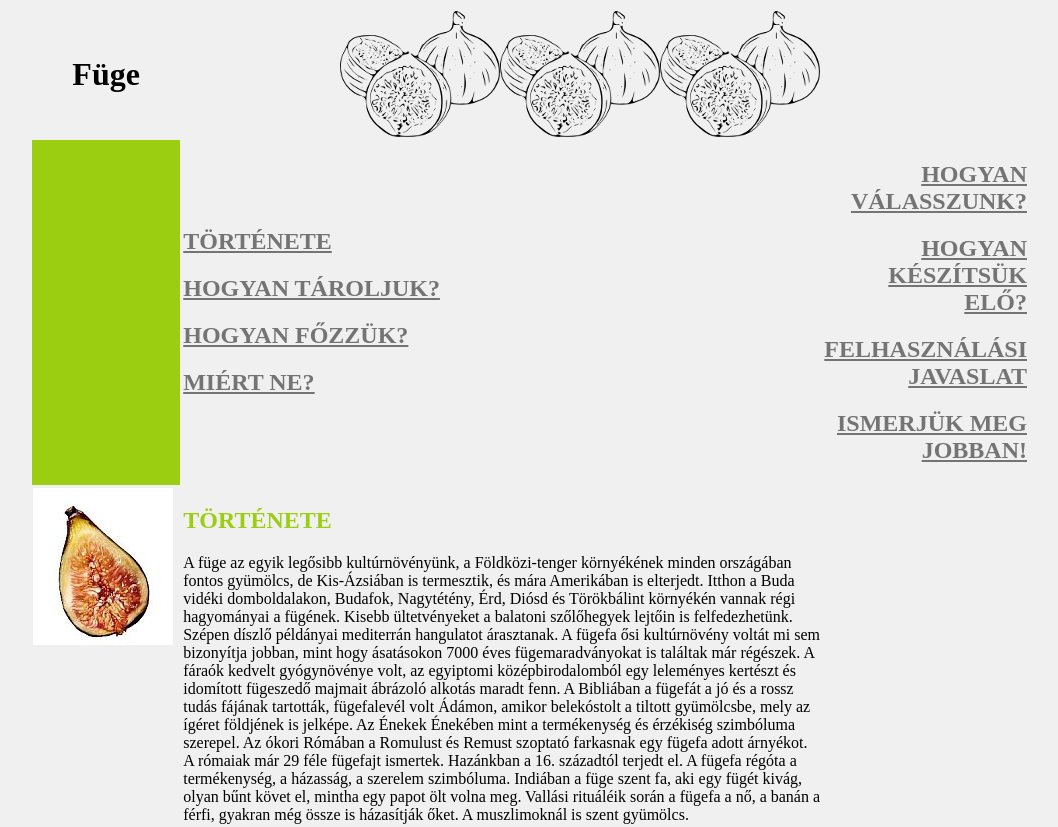
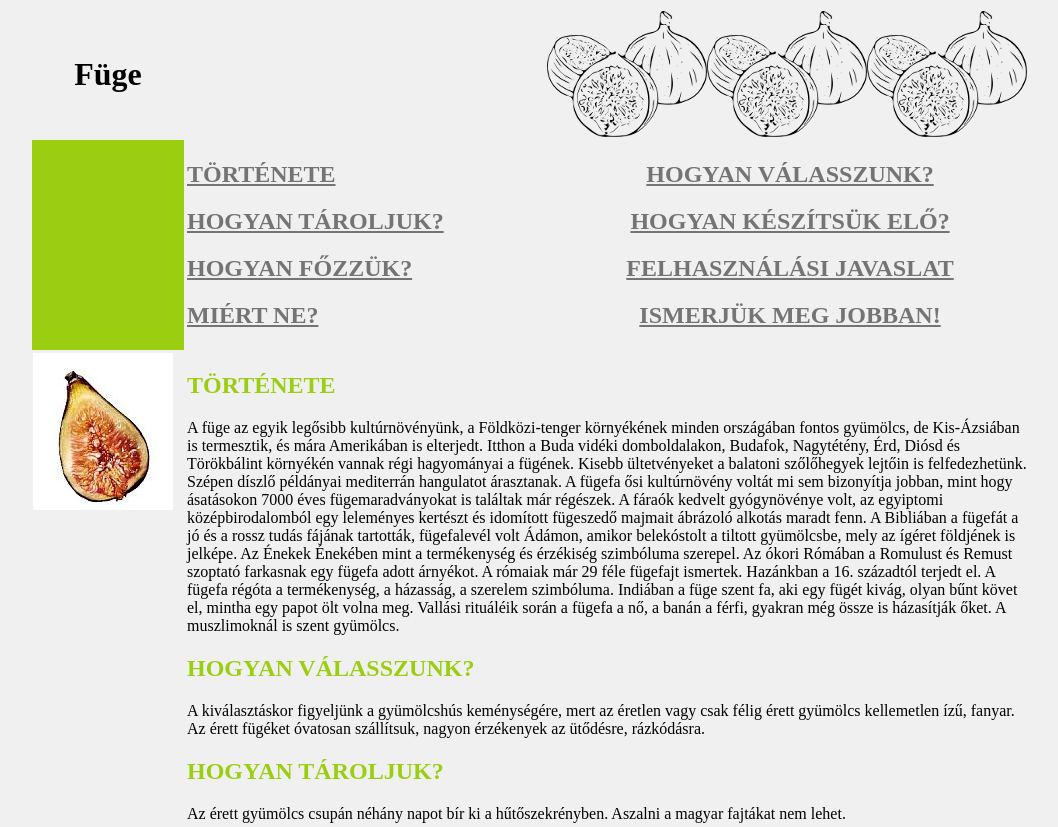
Before and after one commit to NuxeeStars/web-development-exercises, a plain HTML site: page Emelt szint/Füge/Solution/fuge.html in a window 1280 px wide. Shown: the top 827 px of the page, without its empty margins (110-1168 px from the left). Drawn offline with Linux system fonts and the light colour scheme.

Commit message:
Finish the 'Füge'

```diff
--- a/Emelt szint/Füge/Solution/fuge.html
+++ b/Emelt szint/Füge/Solution/fuge.html
@@ -15,7 +15,7 @@
                 <h1>Füge</h1>
             </td>
 
-            <td class="paros">
+            <td colspan="2" class="paros">
                 <img class="fugerajz" src="img/fugerajz.png" alt="Fügerajz">
                 <img class="fugerajz" src="img/fugerajz.png" alt="Fügerajz">
                 <img class="fugerajz" src="img/fugerajz.png" alt="Fügerajz">
@@ -68,7 +68,7 @@
                 <img src="img/gyumolcs.jpg" alt="Gyümölcs">
             </td>
 
-            <td class="paros">
+            <td colspan="2" class="paros">
                 <h2 id="tortenet">
                     TÖRTÉNETE
                 </h2>
--- a/Emelt szint/Füge/Solution/style/style.css
+++ b/Emelt szint/Füge/Solution/style/style.css
@@ -23,12 +23,10 @@ table {
 
 }
 
-.paros {
-    width: 900px;
-}
+
 
 #jobb {
-    text-align: right;
+    text-align: center;
 }
 
 #szin {
```
Also changed, not shown: 2 other files.
